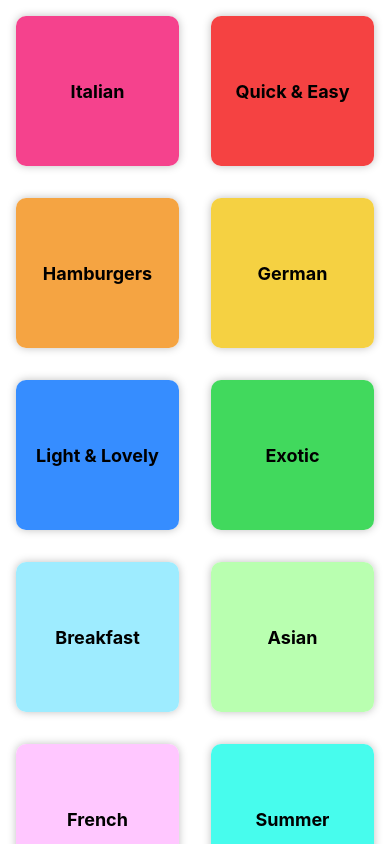
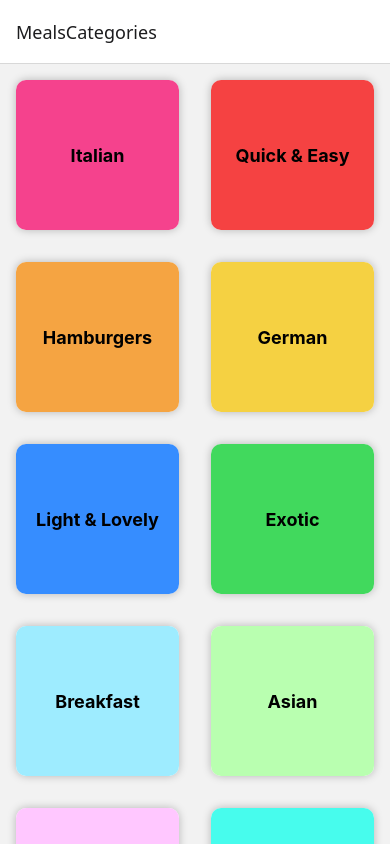
Before and after one commit to Souravbanerjeedata/food-recipe-app-reactnative, a React Native app: screen / in a window 390 px wide. Built offline with nearby package versions, Linux system fonts and the light colour scheme.

Commit message:
Getting Started with the React Navigation Package

```diff
--- a/App.js
+++ b/App.js
@@ -1,11 +1,19 @@
 import { StyleSheet, StatusBar } from "react-native";
+import { NavigationContainer } from "@react-navigation/native";
 import CategoriesScreen from "./screens/CategoriesScreen";
+import { createNativeStackNavigator } from "@react-navigation/native-stack";
+
+const Stack = createNativeStackNavigator();
 
 export default function App() {
   return (
     <>
-      <StatusBar style="light" backgroundColor="#fff" />
-      <CategoriesScreen />
+      <StatusBar style="dark" />
+      <NavigationContainer>
+        <Stack.Navigator>
+          <Stack.Screen name="MealsCategories" component={CategoriesScreen} />
+        </Stack.Navigator>
+      </NavigationContainer>
     </>
   );
 }
--- a/package.json
+++ b/package.json
@@ -10,6 +10,7 @@
   },
   "dependencies": {
     "@react-navigation/native": "^7.2.2",
+    "@react-navigation/native-stack": "^7.14.12",
     "expo": "~55.0.5",
     "expo-font": "~55.0.6",
     "expo-linear-gradient": "~55.0.9",
```
Also changed, not shown: 1 other file (tests, documents, lock files or other folders).
